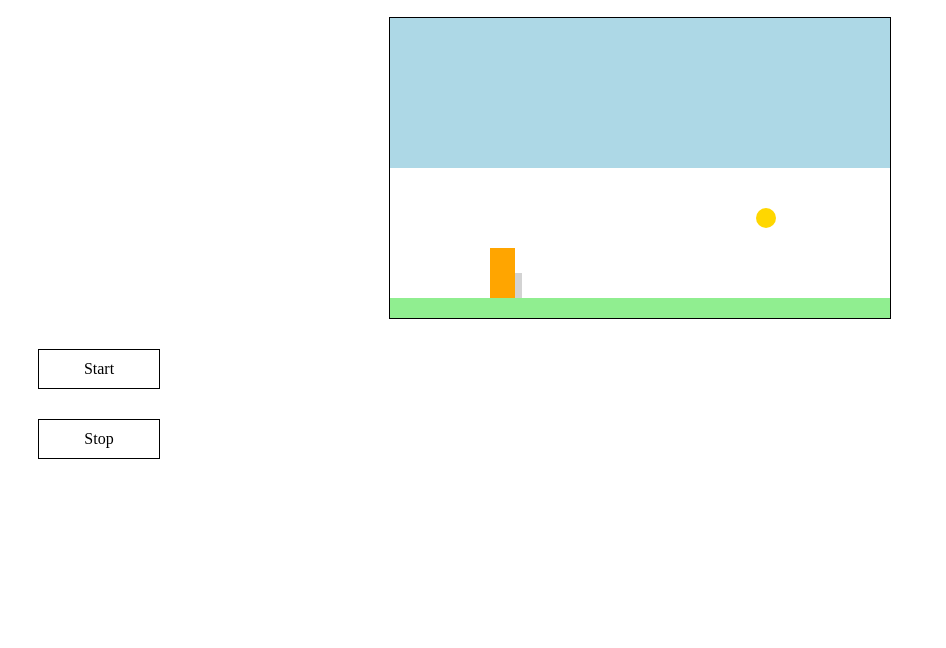
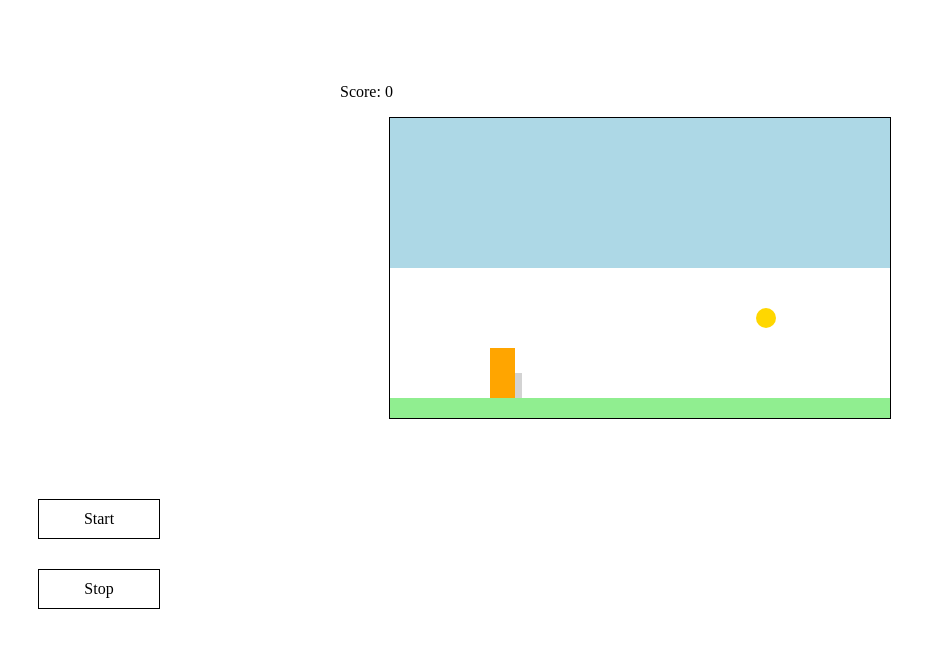
Before and after one commit to tothricsaj/runner-game-ts, a website built with webpack: page index.html in a window 1280 px wide. Both pictures are taken after a click on the element "Start". Shown: the part 50-698 px from the top of the page, without its empty margins (0-946 px from the left). Built offline with nearby package versions, Linux system fonts and the light colour scheme.

Commit message:
(feature): added score counting

```diff
--- a/index.html
+++ b/index.html
@@ -7,6 +7,11 @@
   <title>TS Runner Game</title>
 
   <style>
+    .game-wrapper {
+      max-width: 600px;
+      margin: auto;
+      padding: 50px;
+    }
     canvas {
       display: block;
       margin: auto;
@@ -24,6 +29,9 @@
 </head>
 <body>
   <h2>TS Runner Game</h2>
+  <div class="game-wrapper">
+
+    <p id="score">Score: 0</p>
     <canvas
       id="canvas"
       width="500"
@@ -31,6 +39,8 @@
       style="border: 1px solid black;"
     ></canvas>
 
+  </div>
+
   <div class="start button">Start</div>
   <div class="stop button">Stop</div>
   <script src="dist/bundle.js"></script>
--- a/src/app.ts
+++ b/src/app.ts
@@ -5,9 +5,12 @@ class Game {
   private canvas: HTMLCanvasElement
   private context: CanvasRenderingContext2D
 
+  private scoreElement: HTMLParagraphElement
+
   private animationFrame: any
 
   private running: boolean
+  private score = 0
 
   private enemyAttackPeriod = true
   private coinOnBord = true
@@ -27,6 +30,8 @@ class Game {
   constructor() {
     this.canvas = document.getElementById('canvas') as HTMLCanvasElement
     this.context = this.canvas.getContext('2d')!
+
+    this.scoreElement = document.querySelector('#score') as HTMLParagraphElement
 
     this.running = false
 
@@ -119,7 +124,7 @@ class Game {
 
       // enemy animation
       if(Math.ceil(Math.random() * 100) > 97 && enemy.x > -25) {
-        console.log("enemy is attacking")
+        // console.log("enemy is attacking")
         this.enemyAttackPeriod = true
       }
 
@@ -137,7 +142,7 @@ class Game {
 
       // coin ////////////////////////////////////////////////////
       if(Math.ceil(Math.random() * 100) > 99 && coin.x > -25) {
-        console.log("enemy is attacking")
+        // console.log("enemy is attacking")
         this.coinOnBord = true
       }
 
@@ -197,15 +202,26 @@ class Game {
   collosion() {
     const player = this.objectCoors.player
     const enemy = this.objectCoors.enemy
+    const coin = this.objectCoors.coin
 
     if(
       player.x <= enemy.x + enemy.width &&
       player.x + player.width >= enemy.x &&
       player.y <= enemy.y + enemy.height &&
       player.y + player.height >= enemy.y
-
     ) {
       this.stop()
+    } else if(
+      player.x <= coin.x + coin.width &&
+      player.x + player.width >= coin.x &&
+      player.y <= coin.y + coin.height &&
+      player.y + player.height >= coin.y
+    ) {
+      coin.x = 550
+      this.coinOnBord = false
+      this.score += 10
+
+      this.scoreElement.textContent = `Score: ${this.score}`
     }
   }
 
```
Lines whose indentation alone changed are shown as unchanged.
